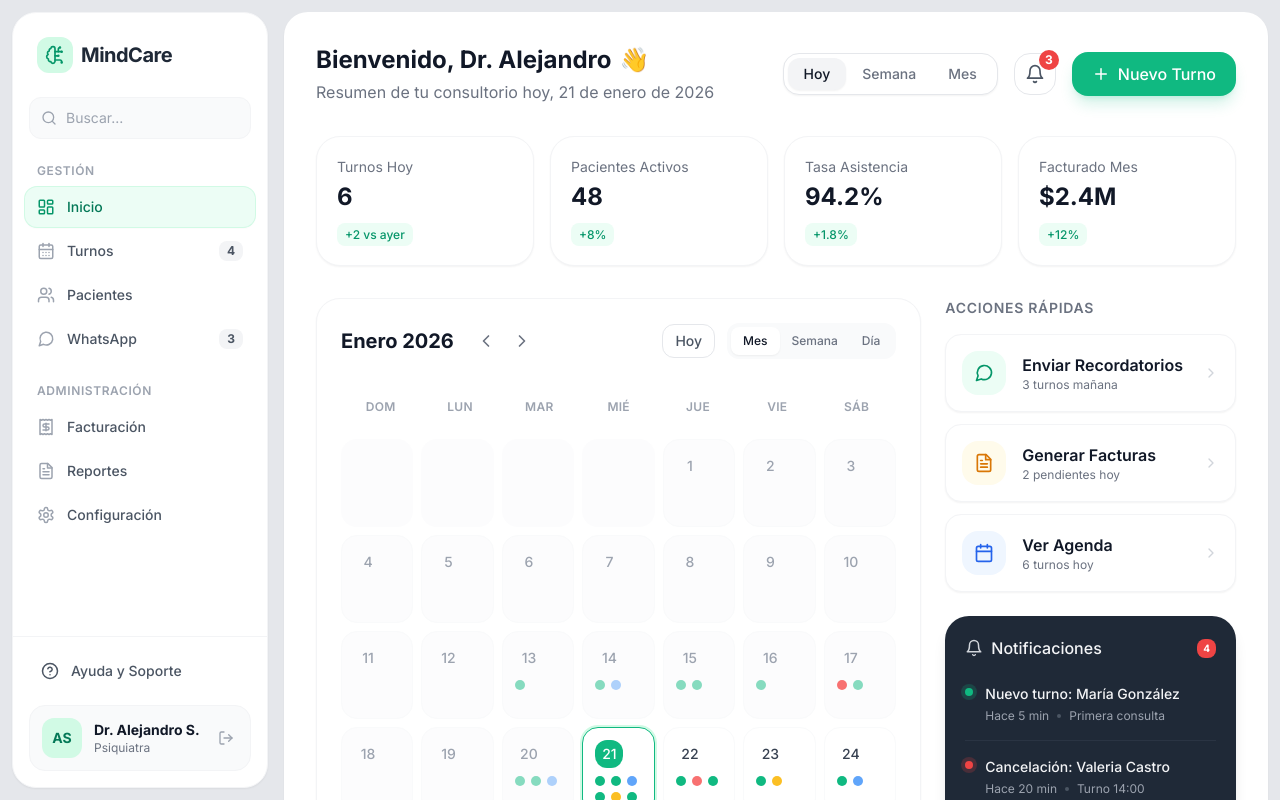
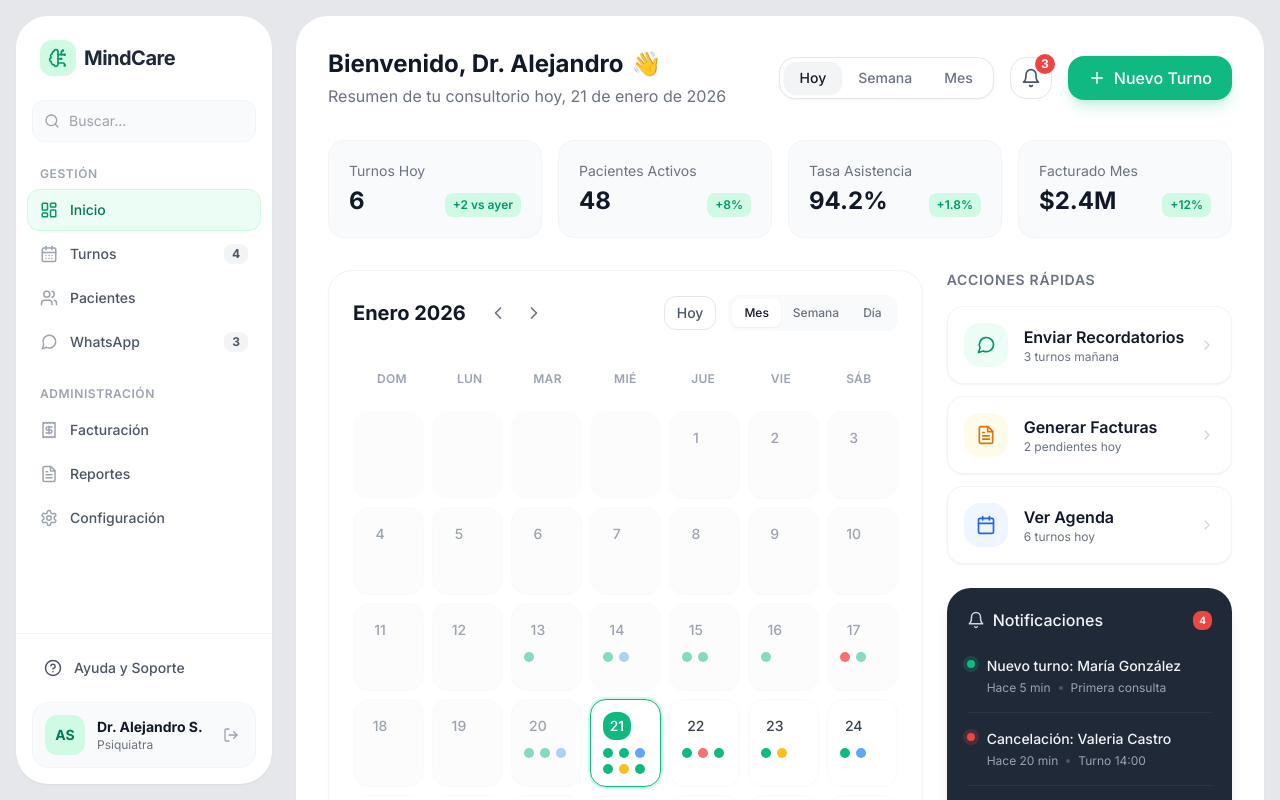
Before and after one commit to aidaptivecom-pixel/CRM-MEDICO, a React (Vite) app: page / in a window 1280 px wide. Shown: the top 800 px of the page. Built offline with nearby package versions, Linux system fonts and the light colour scheme.

Commit message:
style: diseño tipo Neura - fondo gris claro, contenedores blancos flotantes
- Fondo exterior gris (#e5e7eb)
- Sidebar y Main con rounded-[32px] y shadow-sm
- StatCards con fondo gris sutil (gray-50)
- Padding uniforme p-4

```diff
--- a/src/App.tsx
+++ b/src/App.tsx
@@ -100,10 +100,10 @@ function App() {
   const buttonConfig = getButtonConfig();
 
   return (
-    <div className="min-h-screen bg-gray-200 p-3">
+    <div className="min-h-screen bg-[#e5e7eb] p-4">
       <Sidebar currentPage={currentPage} onNavigate={setCurrentPage} />
 
-      <main className="md:ml-[272px] p-6 lg:p-8 bg-white rounded-3xl min-h-[calc(100vh-24px)] shadow-sm">
+      <main className="md:ml-[280px] p-6 lg:p-8 bg-white rounded-[32px] min-h-[calc(100vh-32px)] shadow-sm">
         <Header
           title={getPageTitle()}
           subtitle={getPageSubtitle()}
--- a/src/components/Sidebar.tsx
+++ b/src/components/Sidebar.tsx
@@ -20,7 +20,7 @@ interface SidebarProps {
 
 const Sidebar: React.FC<SidebarProps> = ({ currentPage, onNavigate }) => {
   return (
-    <aside className="hidden md:flex flex-col w-64 h-[calc(100vh-24px)] bg-white border border-gray-100 fixed left-3 top-3 z-20 rounded-3xl shadow-sm">
+    <aside className="hidden md:flex flex-col w-64 h-[calc(100vh-32px)] bg-white fixed left-4 top-4 z-20 rounded-[32px] shadow-sm">
       {/* Logo */}
       <div className="p-6 flex items-center gap-2">
         <div className="w-9 h-9 bg-emerald-100 rounded-xl flex items-center justify-center text-emerald-600">
--- a/src/components/StatCard.tsx
+++ b/src/components/StatCard.tsx
@@ -10,14 +10,16 @@ const StatCard: React.FC<StatCardProps> = ({ title, value, change }) => {
   const isPositive = change.startsWith('+');
 
   return (
-    <div className="bg-white p-5 rounded-3xl border border-gray-100 shadow-sm hover:shadow-md transition-shadow">
+    <div className="bg-gray-50 p-5 rounded-2xl border border-gray-100 hover:bg-gray-100/50 transition-colors">
       <p className="text-sm text-gray-500 mb-1">{title}</p>
-      <p className="text-2xl font-bold text-gray-900 mb-2">{value}</p>
-      <span className={`text-xs font-medium px-2 py-1 rounded-lg ${
-        isPositive ? 'bg-emerald-50 text-emerald-600' : 'bg-gray-100 text-gray-600'
-      }`}>
-        {change}
-      </span>
+      <div className="flex items-end justify-between">
+        <p className="text-2xl font-bold text-gray-900">{value}</p>
+        <span className={`text-xs font-semibold px-2 py-1 rounded-lg ${
+          isPositive ? 'bg-emerald-100 text-emerald-600' : 'bg-gray-200 text-gray-600'
+        }`}>
+          {change}
+        </span>
+      </div>
     </div>
   );
 };
```
